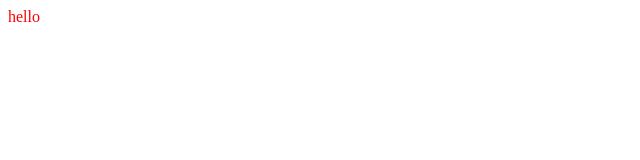
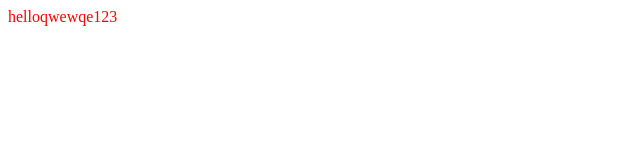
Before and after one commit to GoldenDecade/gittest, a plain HTML site: page index.html in a window 1280 px wide. Shown: the whole page, without its empty margins (0-640 px from the left). Drawn offline with Linux system fonts and the light colour scheme.

Commit message:
在没有pull的情况下，push，测试会不会引起冲突

```diff
--- a/index.html
+++ b/index.html
@@ -9,7 +9,7 @@
     <link rel="stylesheet" href="./index.css">
 </head>
 <body>
-hello
+helloqwewqe123
 <script src="./index.js"></script>
 </body>
 </html>
```
